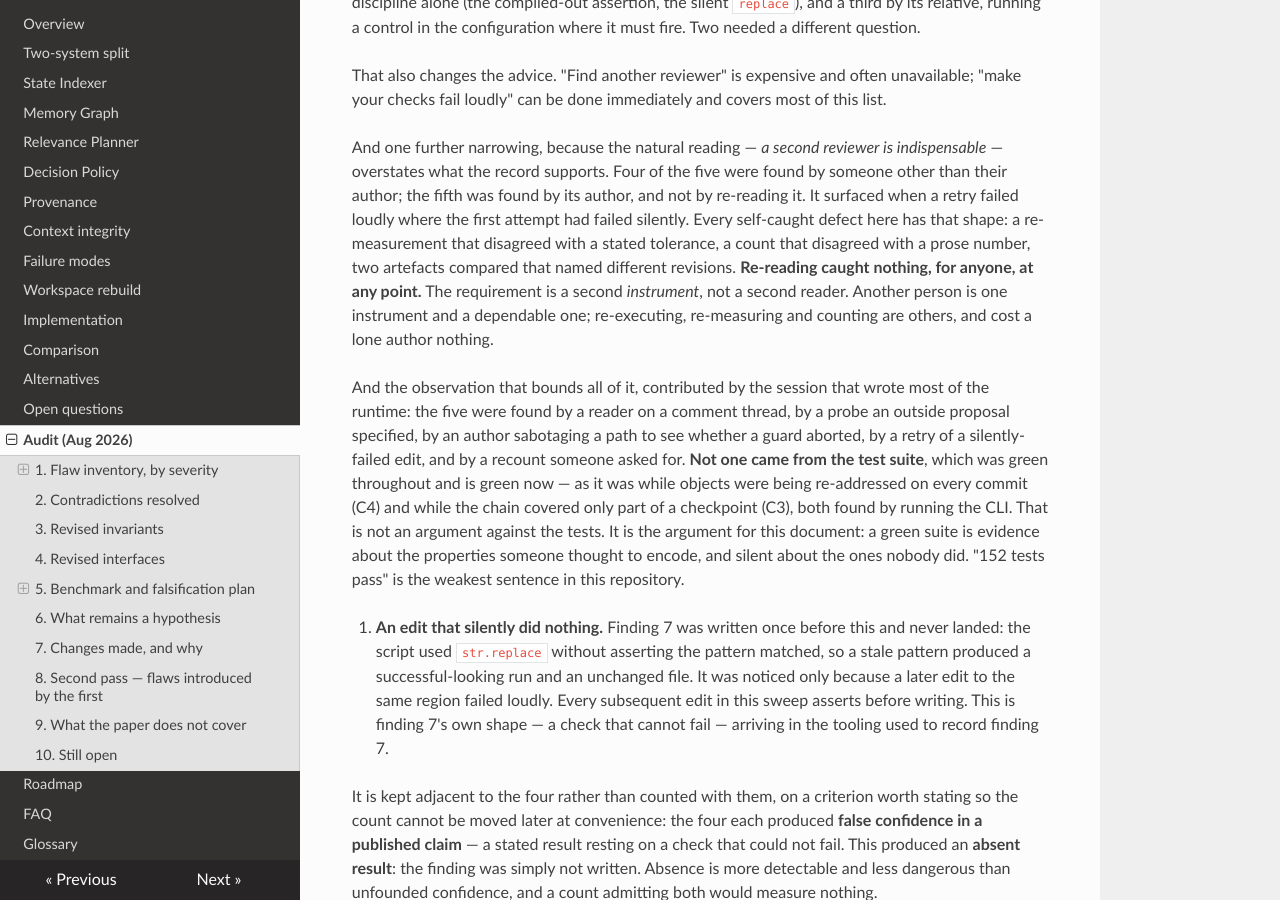
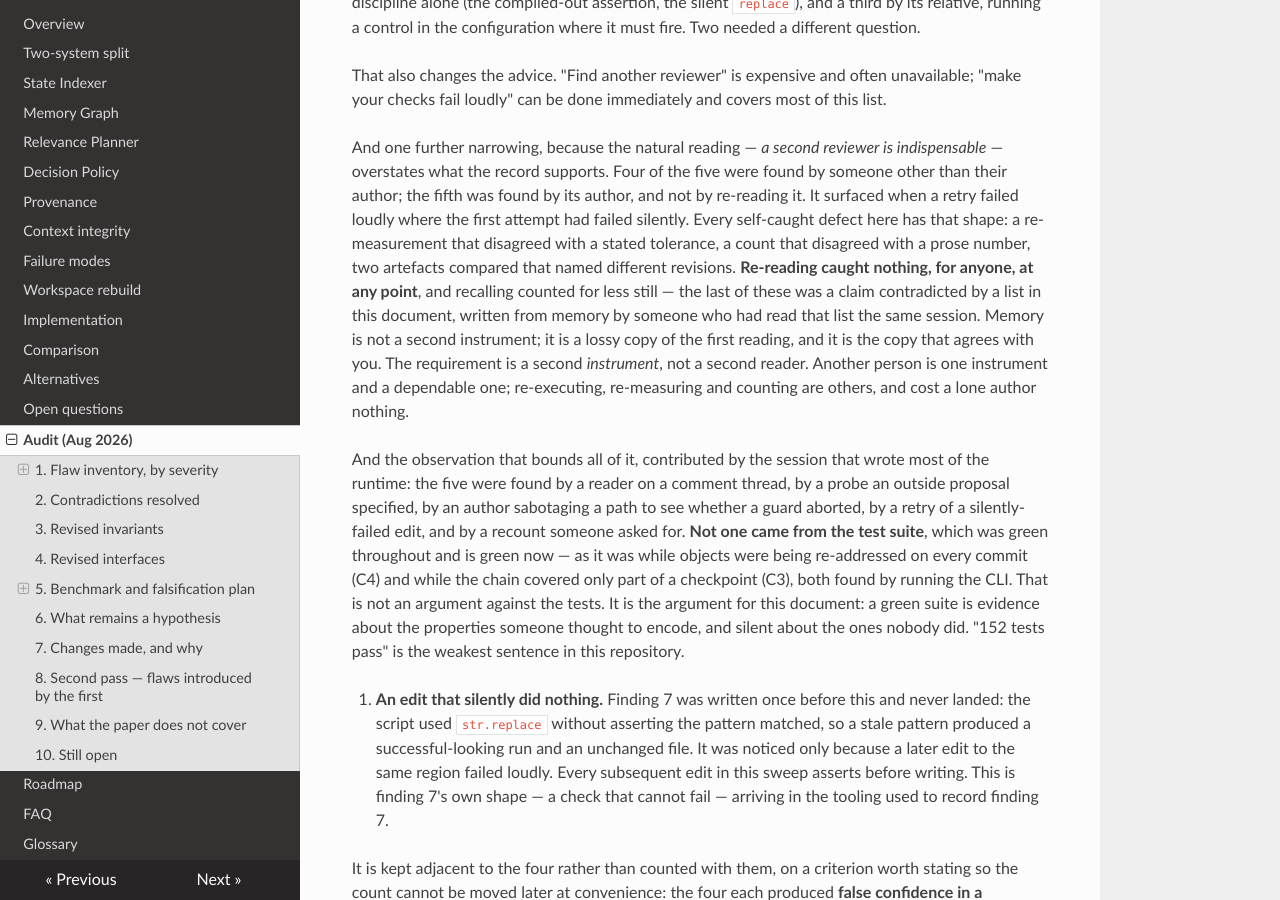
Before and after one commit to s-b-repo/subnext, an MkDocs documentation site: the page built from docs/audit-2026-08.md, in a window 1280 px wide and 900 px high, scrolled down 7468 px. Built offline with MkDocs 1.6.1, drawn with Linux system fonts in a browser that asks for light colours; nearby versions of some CDN libraries.

Commit message:
Memory is not a second instrument
cont-ad's self-diagnosis on ffed618, which is sharper than the general rule it
sits under and names the most ordinary version of the trap.

Their closing claim — that no author here caught a defect of their own — was
contradicted by item four of the paper's own list of five, a list they had read
this session. The sentence was not reasoned past its evidence; it was written
from memory while the record sat open. That is a cheaper failure than any of the
others and a more common one.

Recorded because the surrounding text did not cover it. "Re-reading caught
nothing" invites a reader to conclude that recalling the artefact is at least as
good, and it is worse: memory is a lossy copy of the first reading, and it is
the copy that agrees with you. Every other instrument on the list — a retry that
fails loudly, a re-measurement, a count, a diff between two artefacts — has the
property that memory lacks, which is that it can return an answer its operator
did not expect.

One sentence in the threats section and the audit doc. Verified first that
ffed618 touched only CREDITS.md, so paper/ and RESULTS.md are unchanged since
65e70f1 and the published artefact still matches the repository.

Co-Authored-By: Claude Opus 5 (1M context) <noreply@anthropic.com>
Claude-Session: https://claude.ai/code/session_01Cv2jobCLUaX8SQH96soZKY

```diff
--- a/docs/audit-2026-08.md
+++ b/docs/audit-2026-08.md
@@ -316,7 +316,11 @@ Four things surfaced:
    where the first attempt had failed silently. Every self-caught defect here
    has that shape: a re-measurement that disagreed with a stated tolerance, a
    count that disagreed with a prose number, two artefacts compared that named
-   different revisions. **Re-reading caught nothing, for anyone, at any point.**
+   different revisions. **Re-reading caught nothing, for anyone, at any point**, and recalling
+   counted for less still — the last of these was a claim contradicted by a
+   list in this document, written from memory by someone who had read that
+   list the same session. Memory is not a second instrument; it is a lossy
+   copy of the first reading, and it is the copy that agrees with you.
    The requirement is a second *instrument*, not a second reader. Another person
    is one instrument and a dependable one; re-executing, re-measuring and
    counting are others, and cost a lone author nothing.
```
Also changed, not shown: 2 other files.
